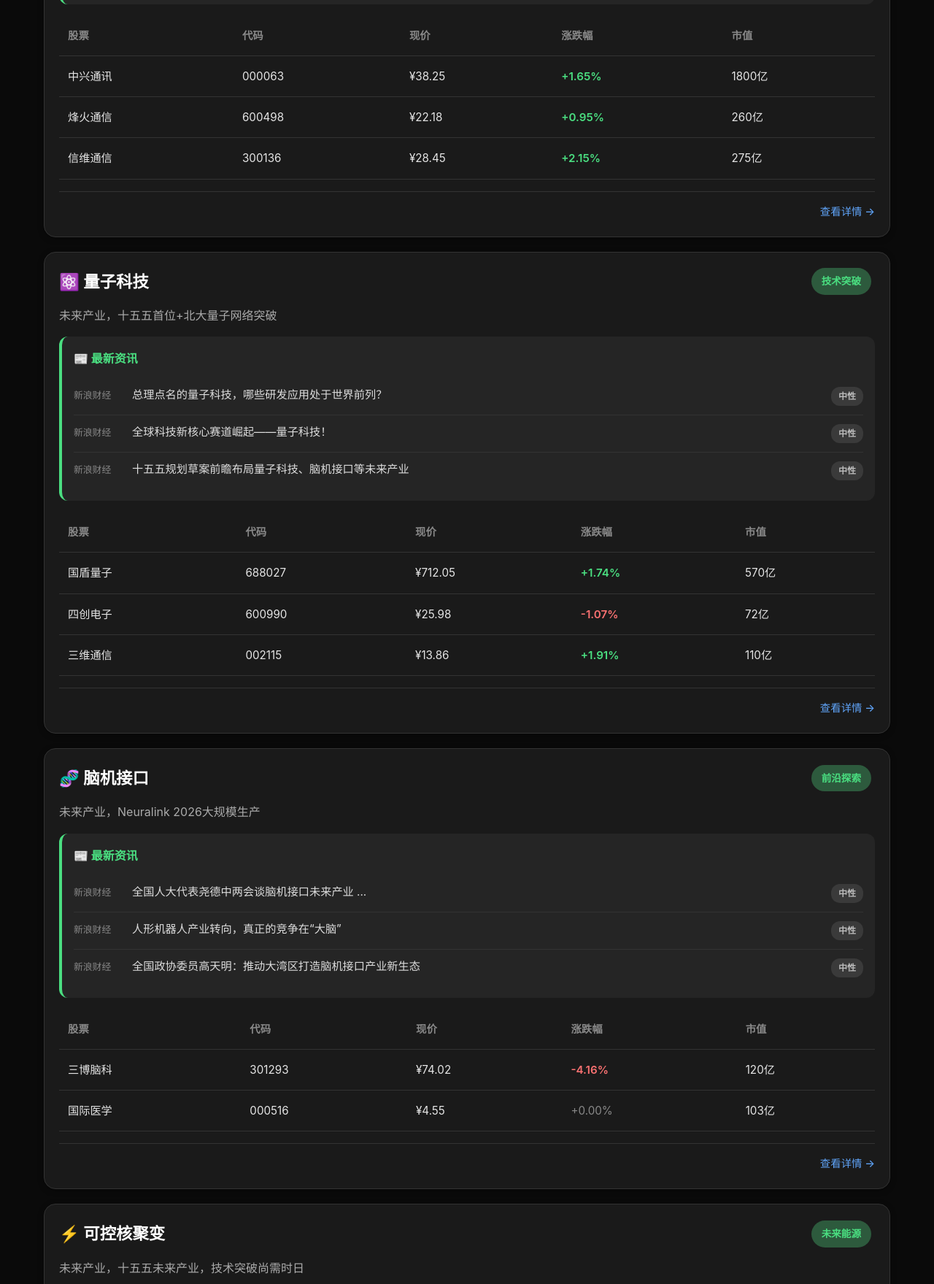
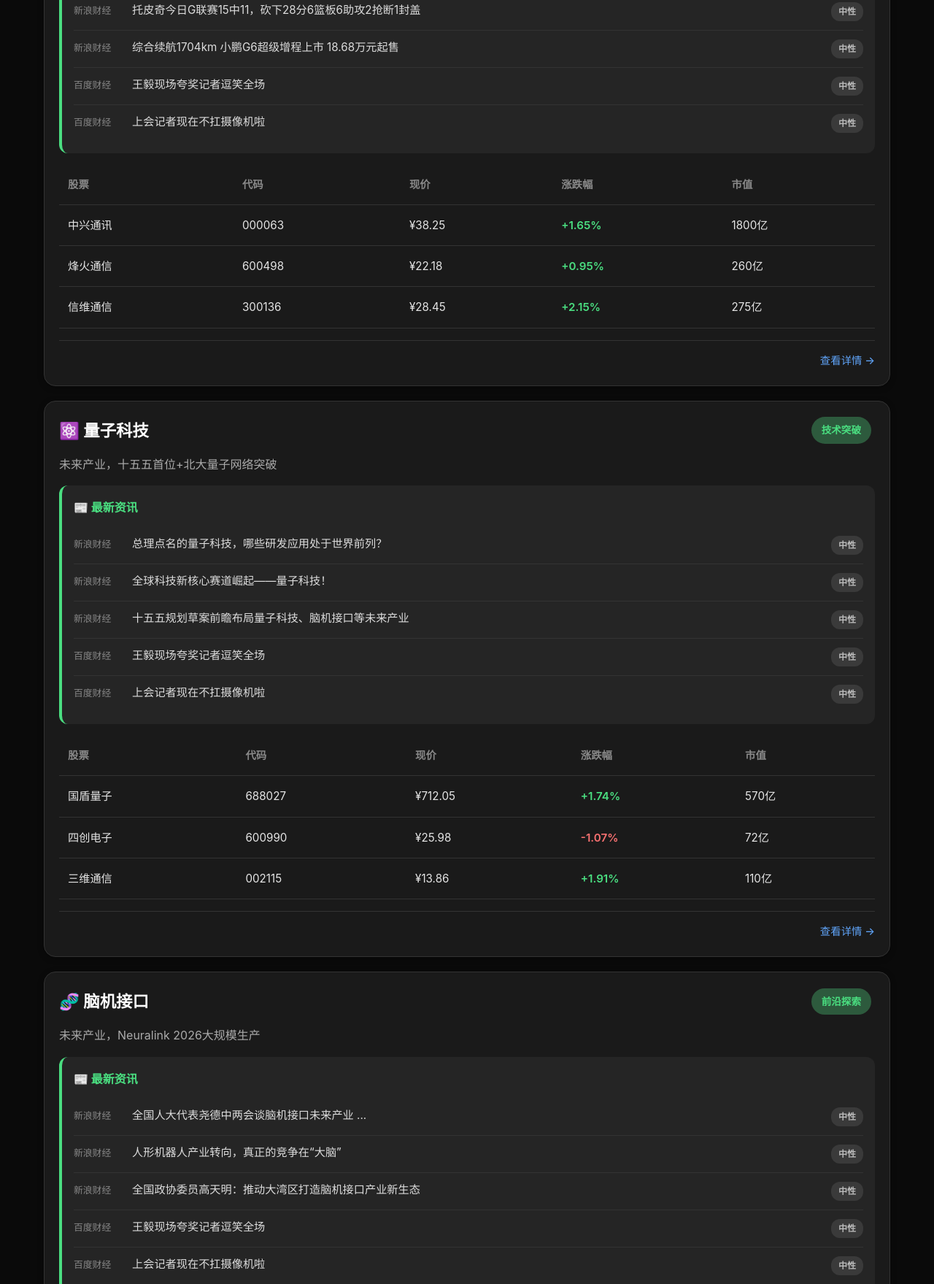
Before and after one commit to wangjunyu20/xiaoman, a plain HTML site: page index.html in a window 1280 px wide. Shown: the part 7656-9415 px from the top of the page at 73% size. Drawn offline with Linux system fonts and the light colour scheme.

Commit message:
更新报告 - 76条新闻 - 20260308_1335

```diff
--- a/index.html
+++ b/index.html
@@ -1400,6 +1400,18 @@
                 <span class="news-impact impact-neutral">中性</span>
             </div>
 
+            <div class="news-item">
+                <span class="news-source">百度财经</span>
+                <span class="news-title" title="王毅现场夸奖记者逗笑全场">王毅现场夸奖记者逗笑全场</span>
+                <span class="news-impact impact-neutral">中性</span>
+            </div>
+
+            <div class="news-item">
+                <span class="news-source">百度财经</span>
+                <span class="news-title" title="上会记者现在不扛摄像机啦">上会记者现在不扛摄像机啦</span>
+                <span class="news-impact impact-neutral">中性</span>
+            </div>
+
         </div>
 
         <div class="table-wrapper">
@@ -1502,6 +1514,18 @@
                 <span class="news-impact impact-neutral">中性</span>
             </div>
 
+            <div class="news-item">
+                <span class="news-source">百度财经</span>
+                <span class="news-title" title="王毅现场夸奖记者逗笑全场">王毅现场夸奖记者逗笑全场</span>
+                <span class="news-impact impact-neutral">中性</span>
+            </div>
+
+            <div class="news-item">
+                <span class="news-source">百度财经</span>
+                <span class="news-title" title="上会记者现在不扛摄像机啦">上会记者现在不扛摄像机啦</span>
+                <span class="news-impact impact-neutral">中性</span>
+            </div>
+
         </div>
 
         <div class="table-wrapper">
@@ -1565,6 +1589,18 @@
                 <span class="news-impact impact-neutral">中性</span>
             </div>
 
+            <div class="news-item">
+                <span class="news-source">百度财经</span>
+                <span class="news-title" title="王毅现场夸奖记者逗笑全场">王毅现场夸奖记者逗笑全场</span>
+                <span class="news-impact impact-neutral">中性</span>
+            </div>
+
+            <div class="news-item">
+                <span class="news-source">百度财经</span>
+                <span class="news-title" title="上会记者现在不扛摄像机啦">上会记者现在不扛摄像机啦</span>
+                <span class="news-impact impact-neutral">中性</span>
+            </div>
+
         </div>
 
         <div class="table-wrapper">
@@ -1650,6 +1686,18 @@
                 <span class="news-impact impact-neutral">中性</span>
             </div>
 
+            <div class="news-item">
+                <span class="news-source">百度财经</span>
+                <span class="news-title" title="王毅现场夸奖记者逗笑全场">王毅现场夸奖记者逗笑全场</span>
+                <span class="news-impact impact-neutral">中性</span>
+            </div>
+
+            <div class="news-item">
+                <span class="news-source">百度财经</span>
+                <span class="news-title" title="上会记者现在不扛摄像机啦">上会记者现在不扛摄像机啦</span>
+                <span class="news-impact impact-neutral">中性</span>
+            </div>
+
         </div>
 
         <div class="table-wrapper">
@@ -1797,6 +1845,18 @@
                 <span class="news-impact impact-neutral">中性</span>
             </div>
 
+            <div class="news-item">
+                <span class="news-source">百度财经</span>
+                <span class="news-title" title="王毅现场夸奖记者逗笑全场">王毅现场夸奖记者逗笑全场</span>
+                <span class="news-impact impact-neutral">中性</span>
+            </div>
+
+            <div class="news-item">
+                <span class="news-source">百度财经</span>
+                <span class="news-title" title="上会记者现在不扛摄像机啦">上会记者现在不扛摄像机啦</span>
+                <span class="news-impact impact-neutral">中性</span>
+            </div>
+
         </div>
 
         <div class="table-wrapper">
@@ -1948,6 +2008,18 @@
                 <span class="news-impact impact-neutral">中性</span>
             </div>
 
+            <div class="news-item">
+                <span class="news-source">百度财经</span>
+                <span class="news-title" title="王毅现场夸奖记者逗笑全场">王毅现场夸奖记者逗笑全场</span>
+                <span class="news-impact impact-neutral">中性</span>
+            </div>
+
+            <div class="news-item">
+                <span class="news-source">百度财经</span>
+                <span class="news-title" title="上会记者现在不扛摄像机啦">上会记者现在不扛摄像机啦</span>
+                <span class="news-impact impact-neutral">中性</span>
+            </div>
+
         </div>
 
         <div class="table-wrapper">
```
